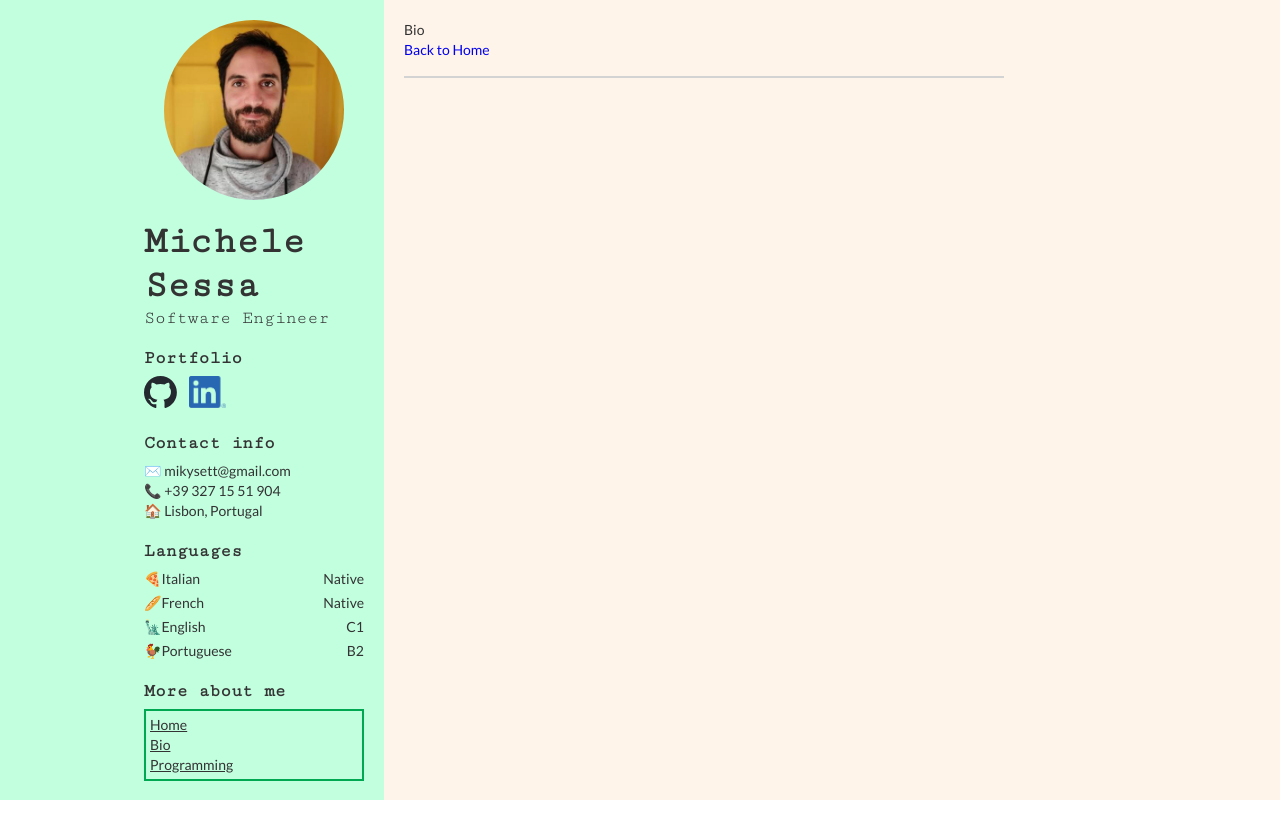
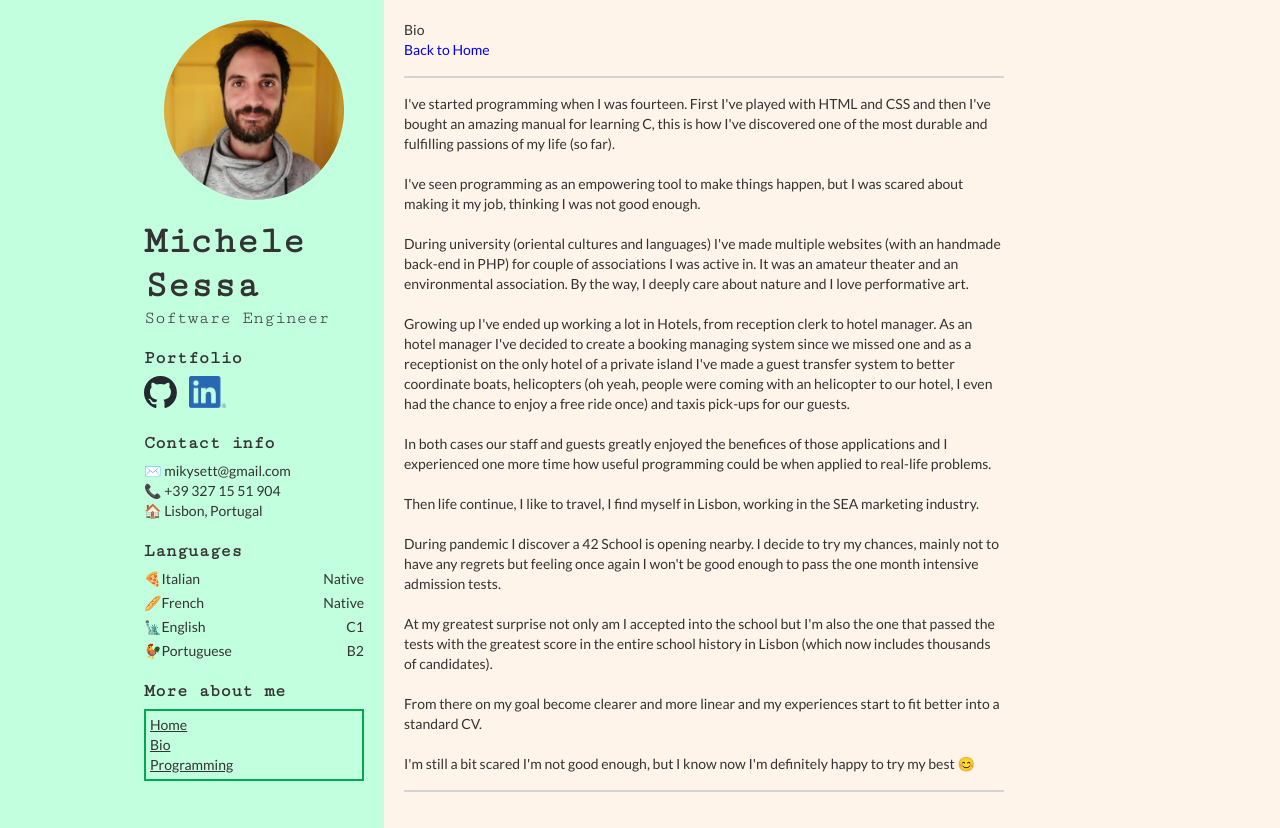
Before and after one commit to mikysett/another_cv, a Vue app in the folder cv-frontend/: page /bio in a window 1280 px wide. Before the commit the page ends 800 px from the top, so only its background shows below. Built offline with nearby package versions, Linux system fonts and the light colour scheme.

Commit message:
feat: add MainHeader component

```diff
--- /dev/null
+++ b/cv-frontend/src/components/MainHeader.vue
@@ -0,0 +1,15 @@
+<template>
+  <div class="header-container">
+    <h1>{{ props.pageName }}</h1>
+    <div class="header-btn-container">
+      <router-link to="/">Back to Home</router-link>
+    </div>
+  </div>
+</template>
+
+<script setup>
+const props = defineProps(['pageName'])
+</script>
+
+<style scoped>
+</style>
--- a/cv-frontend/src/views/BioView.vue
+++ b/cv-frontend/src/views/BioView.vue
@@ -1,25 +1,45 @@
 <template>
   <div class="main-container">
-    <div class="header-container">
-      <h1>Bio</h1>
-      <div class="header-btn-container">
-        <router-link to="/">Back to Home</router-link>
-      </div>
+    <MainHeader page-name="Bio" />
+
+    <Separator />
+
+    <div class="long-description">
+I've started programming when I was fourteen. First I've played with HTML and CSS and then I've bought an amazing manual for learning C, this is how I've discovered one of the most durable and fulfilling passions of my life (so far).
+<br><br>
+I've seen programming as an empowering tool to make things happen, but I was scared about making it my job, thinking I was not good enough.
+<br><br>
+During university (oriental cultures and languages) I've made multiple websites (with an handmade back-end in PHP) for couple of associations I was active in. It was an amateur theater and an environmental association. By the way, I deeply care about nature and I love performative art.
+<br><br>
+Growing up I've ended up working a lot in Hotels, from reception clerk to hotel manager. As an hotel manager I've decided to create a booking managing system since we missed one and as a receptionist on the only hotel of a private island I've made a guest transfer system to better coordinate boats, helicopters (oh yeah, people were coming with an helicopter to our hotel, I even had the chance to enjoy a free ride once) and taxis pick-ups for our guests.
+<br><br>
+In both cases our staff and guests greatly enjoyed the benefices of those applications and I experienced one more time how useful programming could be when applied to real-life problems.
+<br><br>
+Then life continue, I like to travel, I find myself in Lisbon, working in the SEA marketing industry.
+<br><br>
+During pandemic I discover a 42 School is opening nearby. I decide to try my chances, mainly not to have any regrets but feeling once again I won't be good enough to pass the one month intensive admission tests.
+<br><br>
+At my greatest surprise not only am I accepted into the school but I'm also the one that passed the tests with the greatest score in the entire school history in Lisbon (which now includes thousands of candidates).
+<br><br>
+From there on my goal become clearer and more linear and my experiences start to fit better into a standard CV.
+<br><br>
+I'm still a bit scared I'm not good enough, but I know now I'm definitely happy to try my best 😊
     </div>
+
     <Separator />
-    <div class="long-description">
 
-    </div>
   </div>
 </template>
 
 <script>
 import Separator from '@/components/Separator.vue'
+import MainHeader from '@/components/MainHeader.vue'
 
 export default {
   name: 'BioView',
   components: {
-    Separator
+    Separator,
+    MainHeader
   }
 }
 </script>
--- a/cv-frontend/src/views/ProgrammingView.vue
+++ b/cv-frontend/src/views/ProgrammingView.vue
@@ -1,22 +1,27 @@
 <template>
   <div class="main-container">
-    <div class="header-container">
-      <h1>Programming</h1>
-      <div class="header-btn-container">
-        <router-link to="/">Back to Home</router-link>
-      </div>
-    </div>
+    <MainHeader page-name="Programming" />
+
+    <blockquote>
+      “What I hear, I forget; What I see, I remember; What I do, I understand.”
+      <br>
+      <strong>― Confucius, 551-479 BC</strong>
+    </blockquote>
+
     <Separator />
+
   </div>
 </template>
 
 <script>
 import Separator from '@/components/Separator.vue'
+import MainHeader from '@/components/MainHeader.vue'
 
 export default {
   name: 'ProgrammingView',
   components: {
-    Separator
+    Separator,
+    MainHeader
   }
 }
 </script>
```
